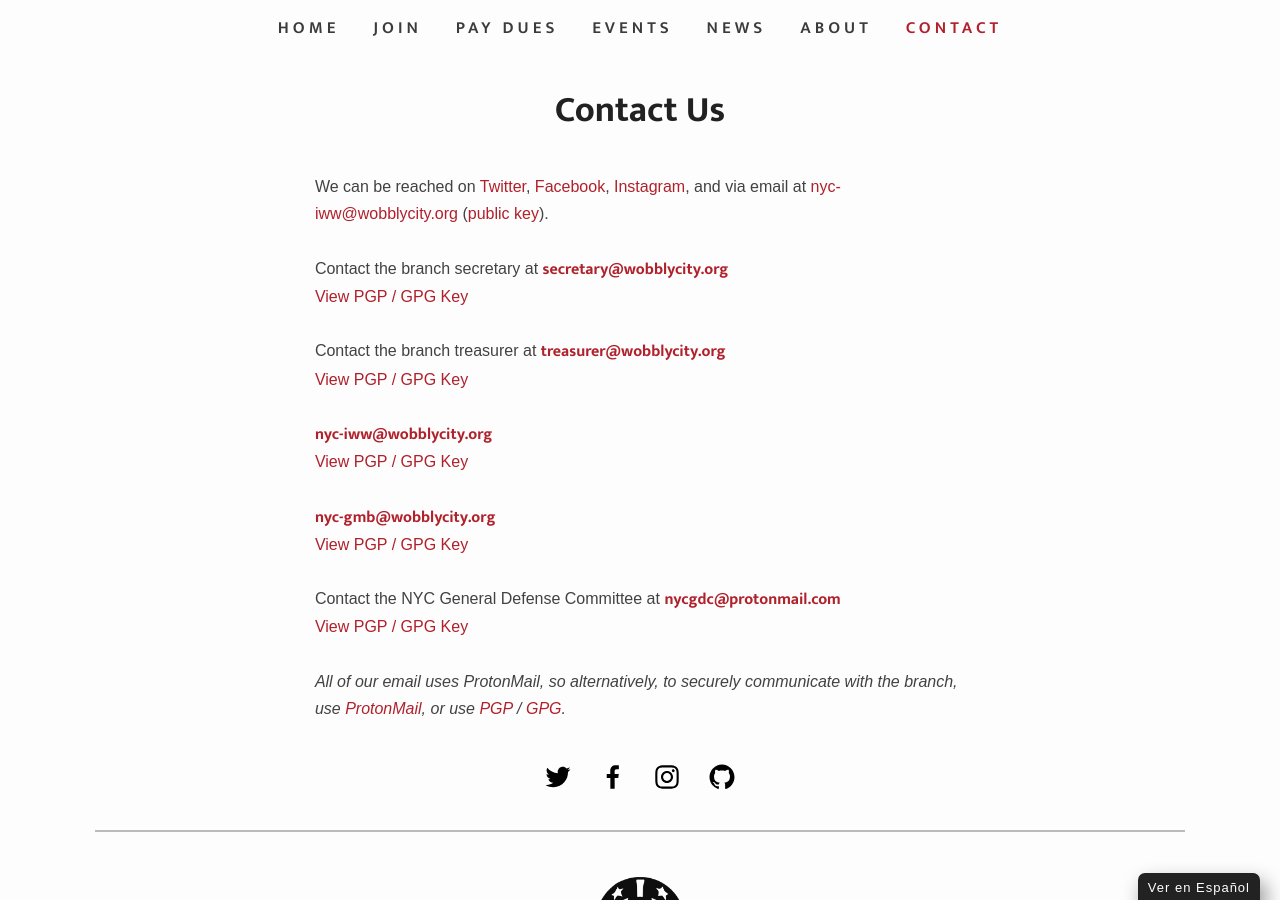
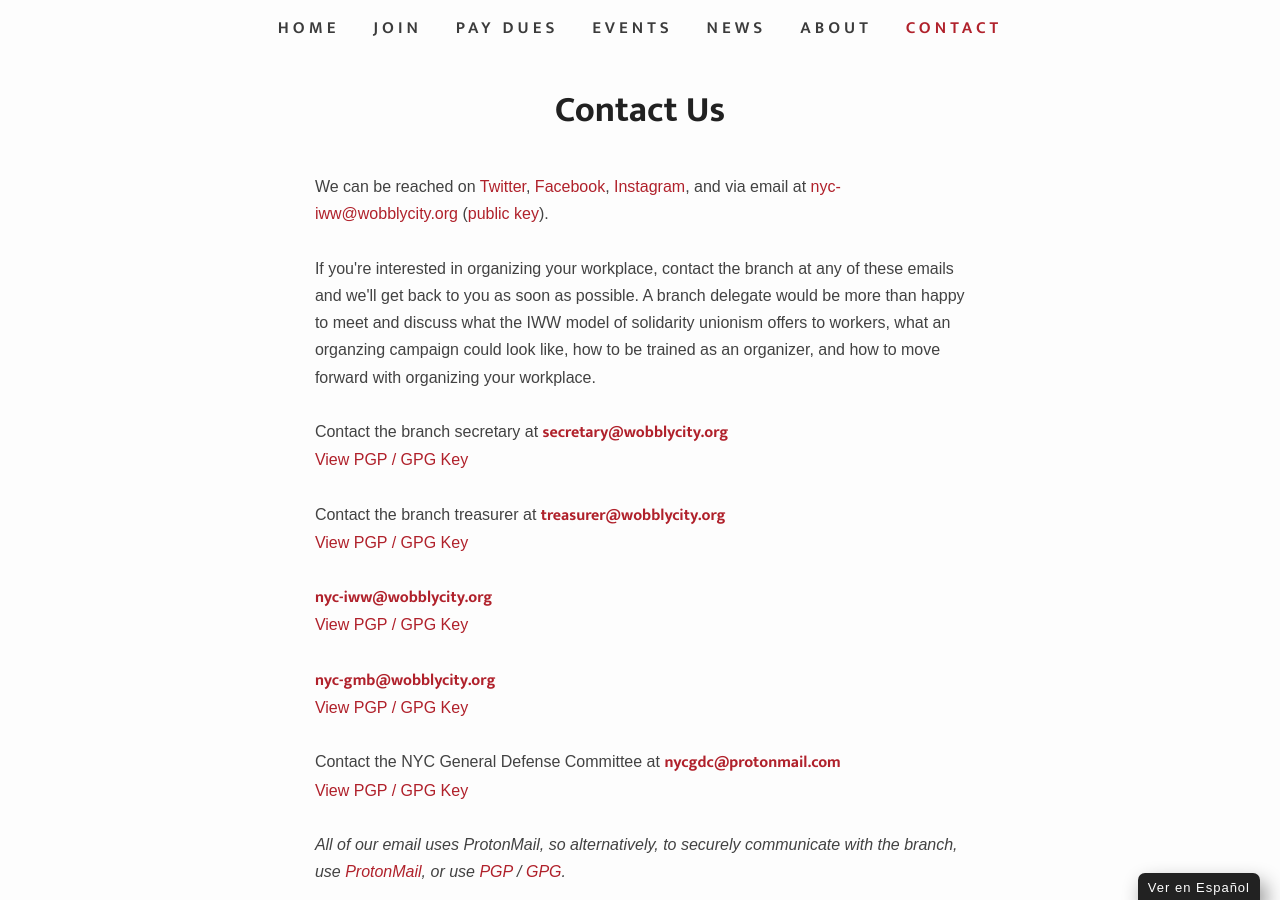
Before and after one commit to vancouveriww/vancouveriww.github.io, a Jekyll site: the page built from contact.html, in a window 1280 px wide and 900 px high, scrolled down 605 px. Built offline with Jekyll 4.4.1, drawn with Linux system fonts in a browser that asks for light colours; some web fonts are replaced.

Commit message:
Update contact.html

```diff
--- a/contact.html
+++ b/contact.html
@@ -7,7 +7,7 @@ heading: true
 <div style="width:85%;margin-right:auto;margin-left:auto;">
 <p>
 We can be reached on <a href="https://twitter.com/{{ site.twitter_username| cgi_escape | escape }}" tagret="_blank">Twitter</a>, <a href="https://www.facebook.com/{{ site.facebook_username| cgi_escape | escape }}" tagret="_blank">Facebook</a>, <a href="https://instagram.com/{{ site.instagram_username| cgi_escape | escape }}" tagret="_blank">Instagram</a>, and via email at <a href="mailto:nyc-iww@wobblycity.org">nyc-iww@wobblycity.org</a> (<a href="{{site.baseurl}}/assets/keys/publickey.nyc-iww@wobblycity.org.asc">public key</a>).<br><br>
-
+If you're interested in organizing your workplace, contact the branch at any of these emails and we'll get back to you as soon as possible. A branch delegate would be more than happy to meet and discuss what the IWW model of solidarity unionism offers to workers, what an organzing campaign could look like, how to be trained as an organizer, and how to move forward with organizing your workplace.<br><br>
 Contact the branch secretary at <a href="mailto:secretary@wobblycity.org"><strong>secretary@wobblycity.org</strong></a><br>
 <a id="secretaryA" onclick="showHideDiv('secretaryD', 'secretaryA')" style="cursor:pointer;">View PGP / GPG Key</a><br><br>
 <div id="secretaryD" style="display:none;margin-left:15px;">
```
